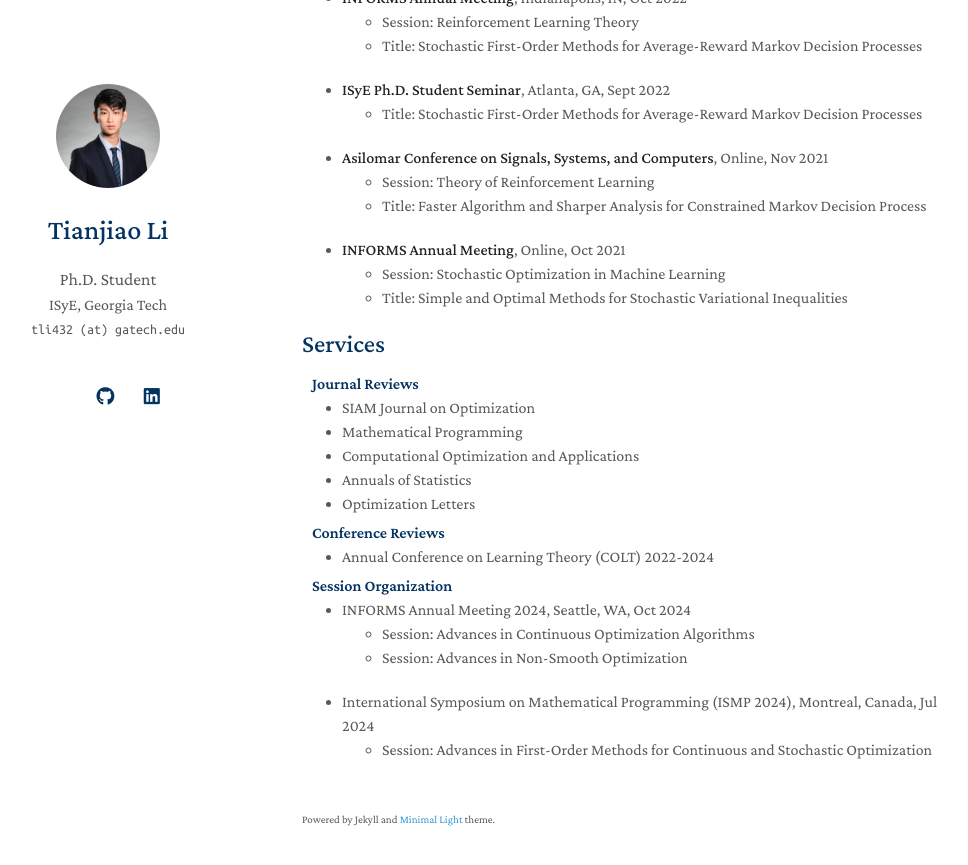
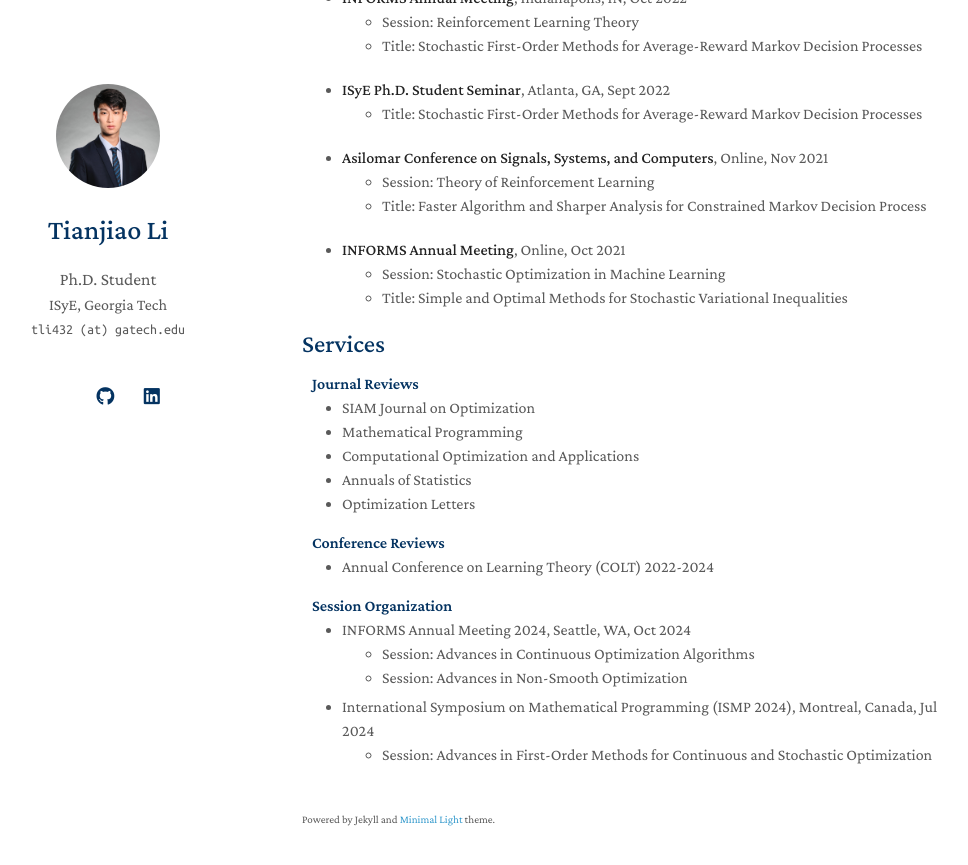
Before and after one commit to tli432/tli432.github.io, a Jekyll site: the page built from index.md, in a window 1280 px wide and 900 px high, scrolled down 2885 px. Shown: the top 865 px of the window, without its empty margins (168-1136 px from the left). Built offline with Jekyll 4.4.1, drawn with Linux system fonts in a browser that asks for light colours; nearby versions of some CDN libraries; a style sheet for code colours, icons or effects is not loaded; our own code applies the rules of GitHub Pages for plain Markdown files.

Commit message:
Update services.md

```diff
--- a/_includes/services.md
+++ b/_includes/services.md
@@ -2,7 +2,7 @@
 
 <h4 style="margin:0 10px 0;">Journal Reviews</h4>
 
-<ul style="margin:0 0 5px;">
+<ul style="margin:0 0 15px;">
   <li><a href="https://www.siam.org/publications/journals/siam-journal-on-optimization-siopt"><autocolor>SIAM Journal on Optimization</autocolor></a></li>
   <li><a href="https://link.springer.com/journal/10107"><autocolor>Mathematical Programming</autocolor></a></li>
   <li><a href="https://link.springer.com/journal/10589"><autocolor>Computational Optimization and Applications</autocolor></a></li>
@@ -13,21 +13,21 @@
 
 <h4 style="margin:0 10px 0;">Conference Reviews</h4>
 
-<ul style="margin:0 0 5px;">
+<ul style="margin:0 0 15px;">
   <li><autocolor>Annual Conference on Learning Theory (COLT) 2022-2024</autocolor></li>
 </ul>
 
 
 <h4 style="margin:0 10px 0;">Session Organization</h4>
 
-<ul style="margin:0 0 20px;">
+<ul style="margin:0 0 15px;">
   <li><autocolor>INFORMS Annual Meeting 2024, Seattle, WA, Oct 2024</autocolor></li>
-  <ul>
+  <ul style="margin:0 0 5px;">
     <li><autocolor>Session: Advances in Continuous Optimization Algorithms</autocolor></li>
     <li><autocolor>Session: Advances in Non-Smooth Optimization</autocolor></li>
   </ul>
   <li><autocolor>International Symposium on Mathematical Programming (ISMP 2024), Montreal, Canada, Jul 2024</autocolor></li>
-  <ul>
+  <ul style="margin:0 0 5px;">
     <li><autocolor>Session: Advances in First-Order Methods for Continuous and Stochastic Optimization</autocolor></li>
   </ul>
 </ul>
```
